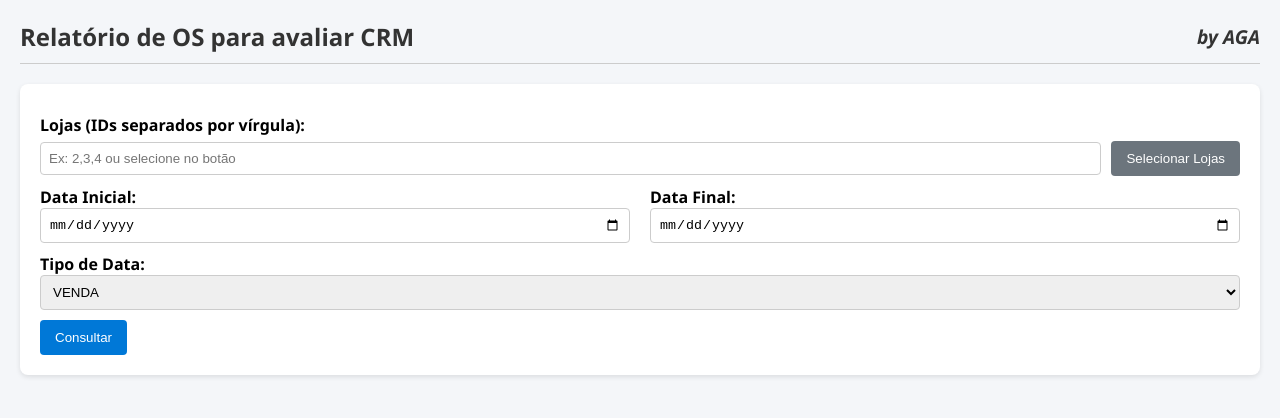
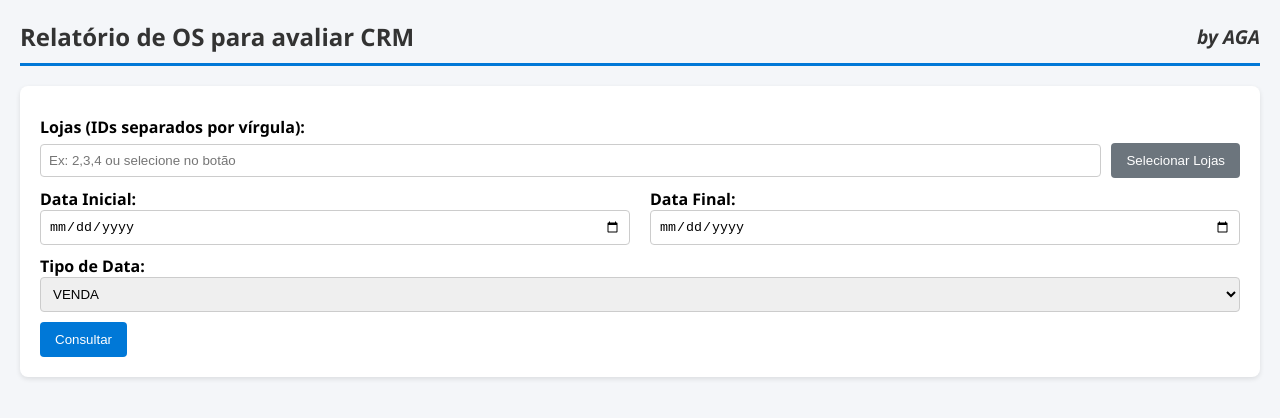
Before and after one commit to TIBIsuporte/ossemcrmmaceio, a website: page index.html in a window 1280 px wide. Drawn offline with nearby package versions, Linux system fonts and the light colour scheme.

```diff
--- a/index.html
+++ b/index.html
@@ -17,7 +17,7 @@
       align-items: center;
       margin-bottom: 20px;
       padding-bottom: 10px;
-      border-bottom: 1px solid #ccc;
+      border-bottom: 3px solid #0078d7;
     }
 
     h2 { color: #333; margin: 0; }
```
